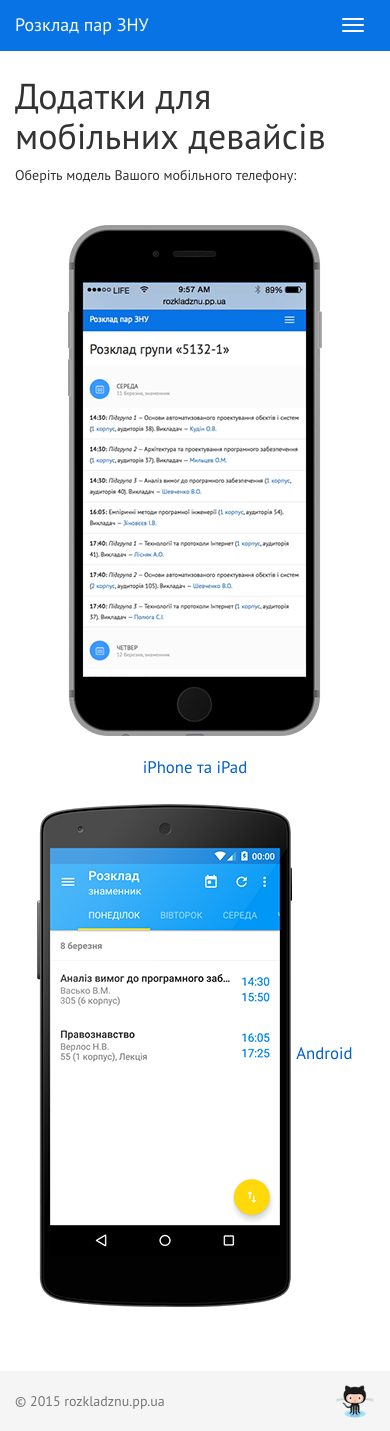
After one commit to Vadimkin/ZNU-Timetable, a Django app: page /mobile/ in a window 390 px wide. The commit adds this page. Run offline with Django 3.2, Linux system fonts and the light colour scheme; parts of the project's set-up code (start-up, migrations or seed data) failed here and were passed over; some libraries are stand-ins or nearby versions; some web fonts are replaced.

Commit message:
Page with mobile apps Remove «timetable» word in links on navbar

```diff
--- a/templates/base/navbar.html
+++ b/templates/base/navbar.html
@@ -11,11 +11,12 @@
 		</div>
 		<div id="navbar" class="collapse navbar-collapse">
 			<ul class="nav navbar-nav">
-				<li {% if active_page = 'group_list' %}class="active"{% endif %}><a href="{% url 'group_list' %}">Розклад студентів</a></li>
-				<li {% if active_page = 'teacher_list' %}class="active"{% endif %}><a href="{% url 'teacher_list' %}">Розклад викладачів</a></li>
+				<li {% if active_page = 'group_list' %}class="active"{% endif %}><a href="{% url 'group_list' %}">Групи</a></li>
+				<li {% if active_page = 'teacher_list' %}class="active"{% endif %}><a href="{% url 'teacher_list' %}">Викладачі</a></li>
 				<li {% if active_page = 'map' %}class="active"{% endif %}><a href="{% url 'map' %}">Карта корпусів</a></li>
+                <li {% if active_page = 'mobile' %}class="active"{% endif %}><a href="{% url 'mobile_application' %}">Мобільний додаток</a></li>
 			</ul>
-            <ul class="nav navbar-nav navbar-right">
+            <ul class="nav navbar-nav navbar-right hidden-sm">
                 <li><a href="https://github.com/Vadimkin/ZNU-Timetable">Github</a></li>
 				<li><a href="/api/v1/doc/">API</a></li>
 			</ul>
--- /dev/null
+++ b/templates/timetable/mobile_applications.html
@@ -0,0 +1,41 @@
+{% extends "base.html" %}
+
+{% load staticfiles %}
+
+{% block head %}{% include "base/head.html" with title="Мобільний додаток" %}{% endblock %}
+{% block navbar %}{% include "base/navbar.html" with active_page="mobile" %}{% endblock %}
+
+{% block content %}
+<div class="container">
+	<h1>Додатки для мобільних девайсів</h1>
+
+    <div class="selectDevice">
+
+        <p>Оберіть модель Вашого мобільного телефону:</p>
+
+        <div class="row mobileApps">
+            <div class="col-md-3 col-md-offset-2">
+                <div class="mobileApps-one mobileApps-one__ios">
+                    <img class="mobileApps-img" src="{% static "timetable/img/iphone-app.png" %}" alt=""/>
+                    <span class="mobileApps-model">iPhone та iPad</span>
+                </div>
+            </div>
+            <a href="" class="col-md-3 col-md-offset-2">
+                <div class="mobileApps-one">
+                    <img class="mobileApps-img" src="{% static "timetable/img/android-app.png" %}" alt=""/>
+                    <span class="mobileApps-model">Android</span>
+                </div>
+            </a>
+        </div>
+
+    </div>
+
+    <div class="mobileIOS">
+        <h2>iOS</h2>
+        <p>На жаль, повноцінного додатку для iOS зараз не існує, але можна зберегти сторінку з розкладом — відкрийте сторінку з розкладом на айфоні, натисніть знизу на <img src="{% static "timetable/img/ios/share@2x.png" %}" valign="baseline" width="11" height="15" style="margin: -5px .17em 0" alt=""/> і виберіть збереження на домашній екран <img src="{% static "timetable/img/ios/home@2x.png" %}" valign="baseline" width="15" style="margin: -2px .17em 0" alt=""/>.</p>
+    </div>
+
+
+
+</div>
+{% endblock %}
--- a/timetable/static/timetable/css/user.css
+++ b/timetable/static/timetable/css/user.css
@@ -169,6 +169,27 @@ body {
                 font-style: italic;
             }
 
+.mobileApps {
+	margin: 40px 0;
+	text-align: center;
+}
+
+
+	.mobileApps-one {
+		cursor: pointer;
+		color: #0060c7;
+	}
+
+		.mobileApps-model {
+			display: inline-block;
+			margin-top: 20px;
+			font-size: 120%;
+		}
+
+.mobileIOS {
+	display: none;
+}
+
 .footer {
   position: absolute;
   bottom: 0;
--- a/timetable/static/timetable/js/main.js
+++ b/timetable/static/timetable/js/main.js
@@ -77,6 +77,10 @@ $(document).ready(function() {
         setCookie('groupInfo', JSON.stringify(data), {'path': '/', 'expires': 60*60*24*365});
         showModal('Збережено', 'Тепер при вході на головну сторінку сайту буде відображатись Ваш розклад.');
     });
+
+    $('.mobileApps-one__ios').on('click', function() {
+        $('.selectDevice, .mobileIOS').slideToggle();
+    });
 });
 
 function getQueryVariable(variable) {
--- a/timetable/urls.py
+++ b/timetable/urls.py
@@ -25,4 +25,5 @@ urlpatterns = patterns('',
                        url(r'api/v1/doc/', include('tastypie_swagger.urls', namespace='tastypie_swagger'), name='api',
                            kwargs={'tastypie_api_module': 'timetable.urls.v1_api', 'namespace': 'tastypie_swagger'},
                            ),
+                       url(r'^mobile/$', views.MobileApplicationView.as_view(), name='mobile_application')
 )
--- a/timetable/views.py
+++ b/timetable/views.py
@@ -168,3 +168,7 @@ class GroupDetailView(generic.DetailView):
 
 class APIView(generic.TemplateView):
     template_name = 'timetable/api.html'
+
+
+class MobileApplicationView(generic.TemplateView):
+    template_name = 'timetable/mobile_applications.html'
```
Also changed, not shown: timetable/static/timetable/img/android-app.png (added), timetable/static/timetable/img/ios/home@2x.png (added), timetable/static/timetable/img/ios/share@2x.png (added), timetable/static/timetable/img/iphone-app.png (added), timetable/static/timetable/img/mobile-apps.png (added).
